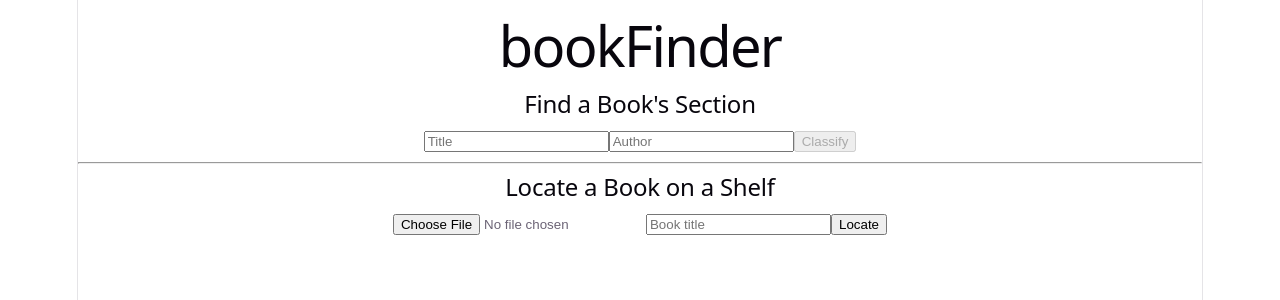
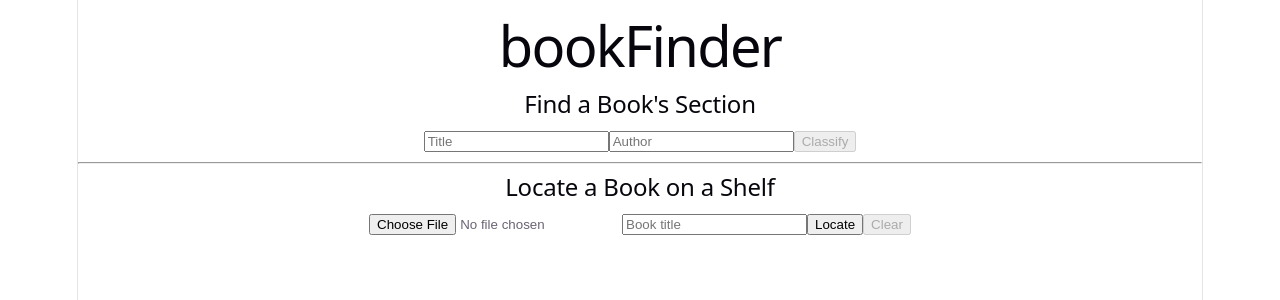
Before and after one commit to Panteaforoutan/bookFinder, a React (Vite) app in the folder bookfinder-ui/: page / in a window 1280 px wide. Shown: the top 300 px of the page. Built offline with nearby package versions, Linux system fonts and the light colour scheme.

Commit message:
App.jsx: add a Clear button to reset the locate form

```diff
--- a/bookfinder-ui/src/App.jsx
+++ b/bookfinder-ui/src/App.jsx
@@ -1,4 +1,4 @@
-import { useState, useEffect } from "react";
+import { useState, useEffect, useRef } from "react";
 import "./App.css";
 
 function boxStyle([left, top, right, bottom], { width, height }) {
@@ -23,6 +23,17 @@ function App() {
   const [query, setQuery] = useState("");
   const [locateResult, setLocateResult] = useState(null);
   const [locateError, setLocateError] = useState("");
+  const fileInputRef = useRef(null);
+
+  function handleClear() {
+    setImage(null);
+    setImageSize(null);
+    setLocateResult(null);
+    setLocateError("");
+    if (fileInputRef.current) {
+      fileInputRef.current.value = "";
+    }
+  }
 
   useEffect(() => {
     if (!image) {
@@ -132,6 +143,7 @@ function App() {
         <h2>Locate a Book on a Shelf</h2>
         <input
           type="file"
+          ref={fileInputRef}
           onChange={(e) => {
             setImage(e.target.files[0]);
             setLocateResult(null);
@@ -145,6 +157,9 @@ function App() {
           onChange={(e) => setQuery(e.target.value)}
         />
         <button onClick={handleLocate}>Locate</button>
+        <button onClick={handleClear} disabled={!image}>
+          Clear
+        </button>
 
         {locateError && <p className="error">{locateError}</p>}
 
```
